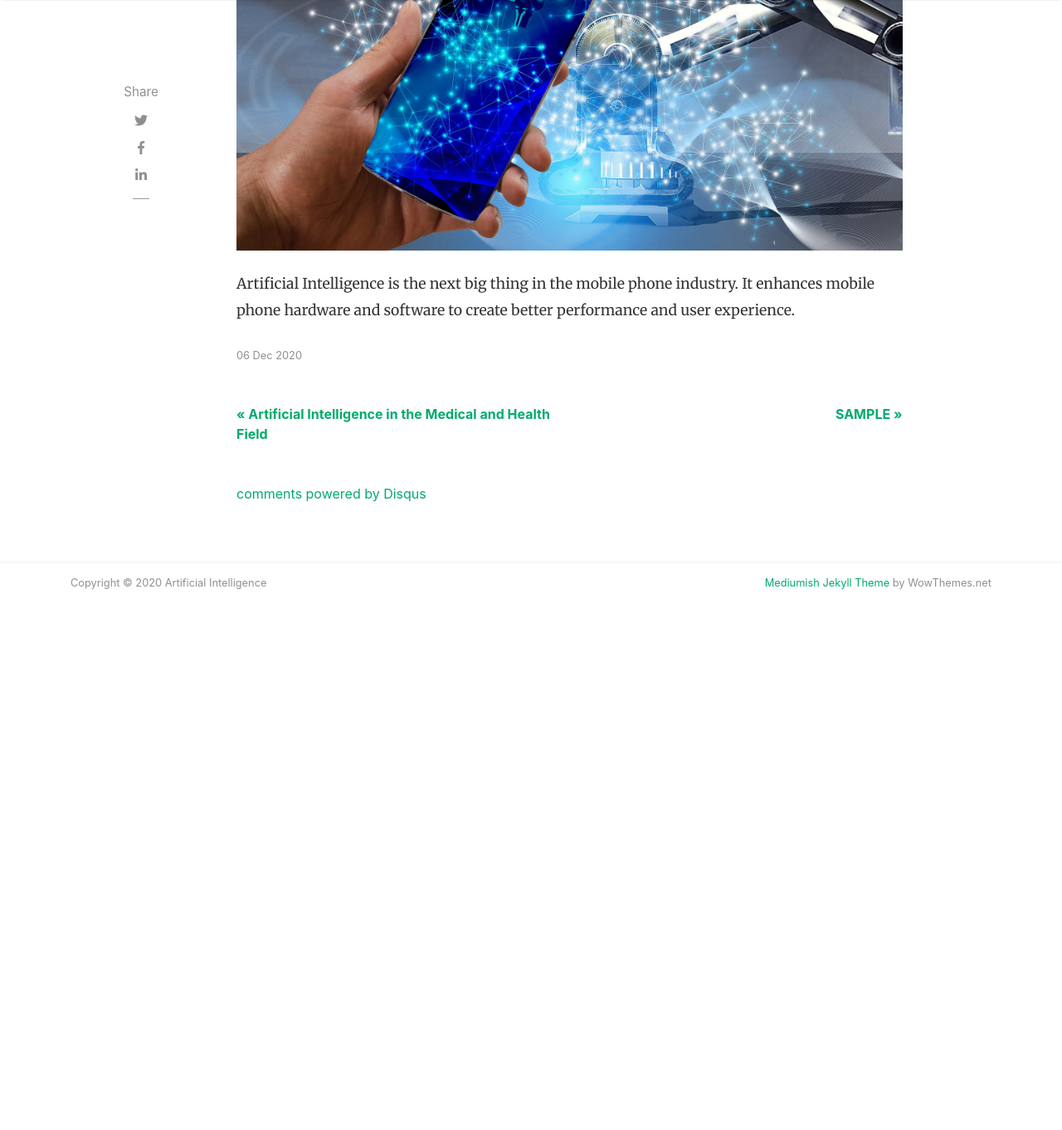
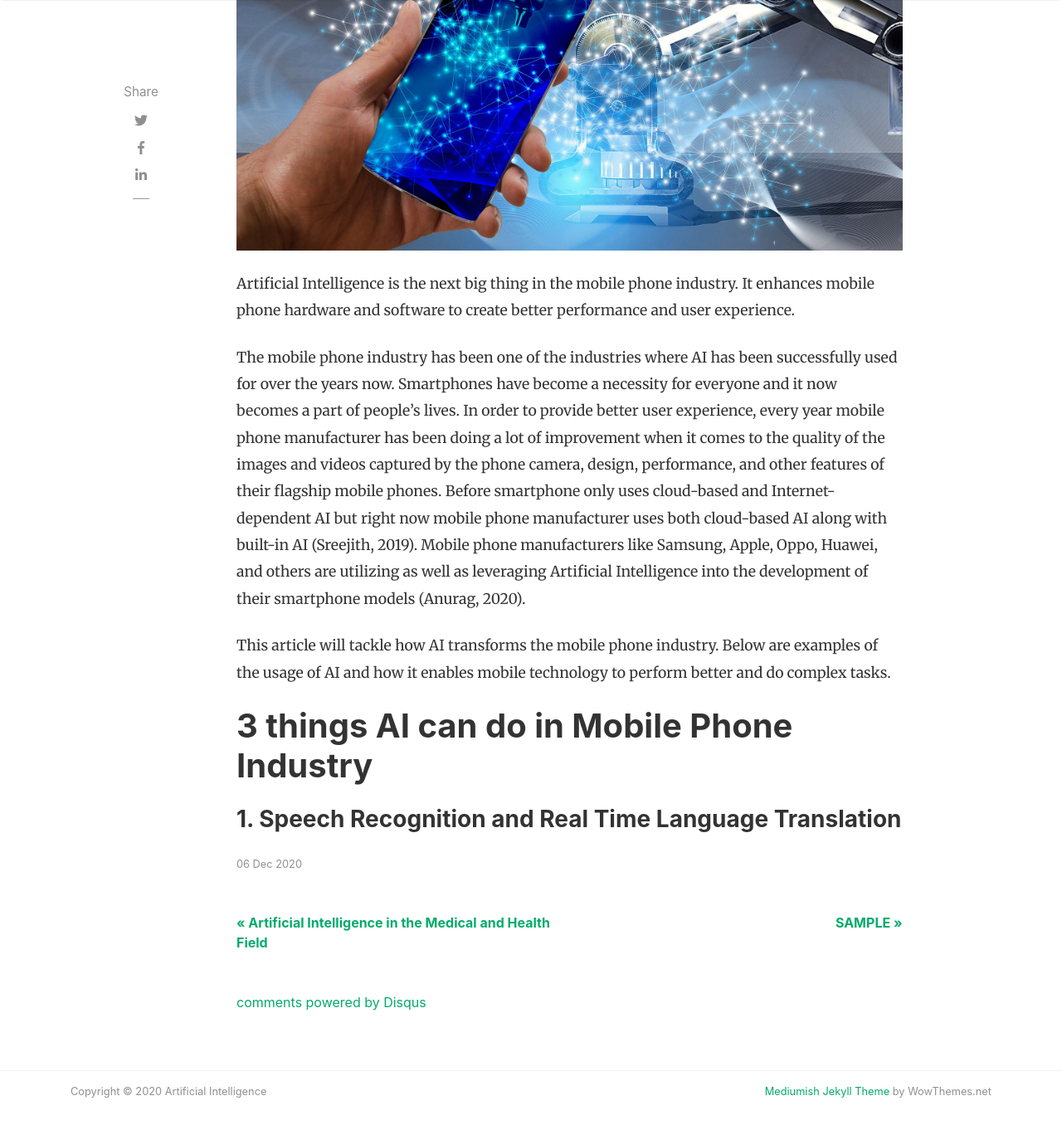
Before and after one commit to mclag/mms142-groupg-2020, a Jekyll site: the page built from _posts/2020-12-06-ai_mobilephone.md, in a window 1280 px wide and 1400 px high, scrolled down 590 px. Shown: the top 1362 px of the window at 83% size. Built offline with Jekyll 4.4.1, drawn with Linux system fonts in a browser that asks for light colours; nearby versions of some CDN libraries; comment, search, counter and statistics services are not loaded; before the commit the page ends 1376 px from its top, so only the background shows below that.

Commit message:
Update 2020-12-06-ai_mobilephone.md

```diff
--- a/_posts/2020-12-06-ai_mobilephone.md
+++ b/_posts/2020-12-06-ai_mobilephone.md
@@ -5,3 +5,13 @@
 image: assets/images/technology-5246655_1920.jpg
 ---
 Artificial Intelligence is the next big thing in the mobile phone industry. It enhances mobile phone hardware and software to create better performance and user experience.
+
+
+
+The mobile phone industry has been one of the industries where AI has been successfully used for over the years now. Smartphones have become a necessity for everyone and it now becomes a part of people’s lives. In order to provide better user experience, every year mobile phone manufacturer has been doing a lot of improvement when it comes to the quality of the images and videos captured by the phone camera, design, performance, and other features of their flagship mobile phones. Before smartphone only uses cloud-based and Internet-dependent AI but right now mobile phone manufacturer uses both cloud-based AI along with built-in AI (Sreejith, 2019). Mobile phone manufacturers like Samsung, Apple, Oppo, Huawei, and others are utilizing as well as leveraging Artificial Intelligence into the development of their smartphone models (Anurag, 2020).
+
+This article will tackle how AI transforms the mobile phone industry. Below are examples of the usage of AI and how it enables mobile technology to perform better and do complex tasks.
+
+# 3 things AI can do in Mobile Phone Industry
+
+### 1.	Speech Recognition and Real Time Language Translation
```
